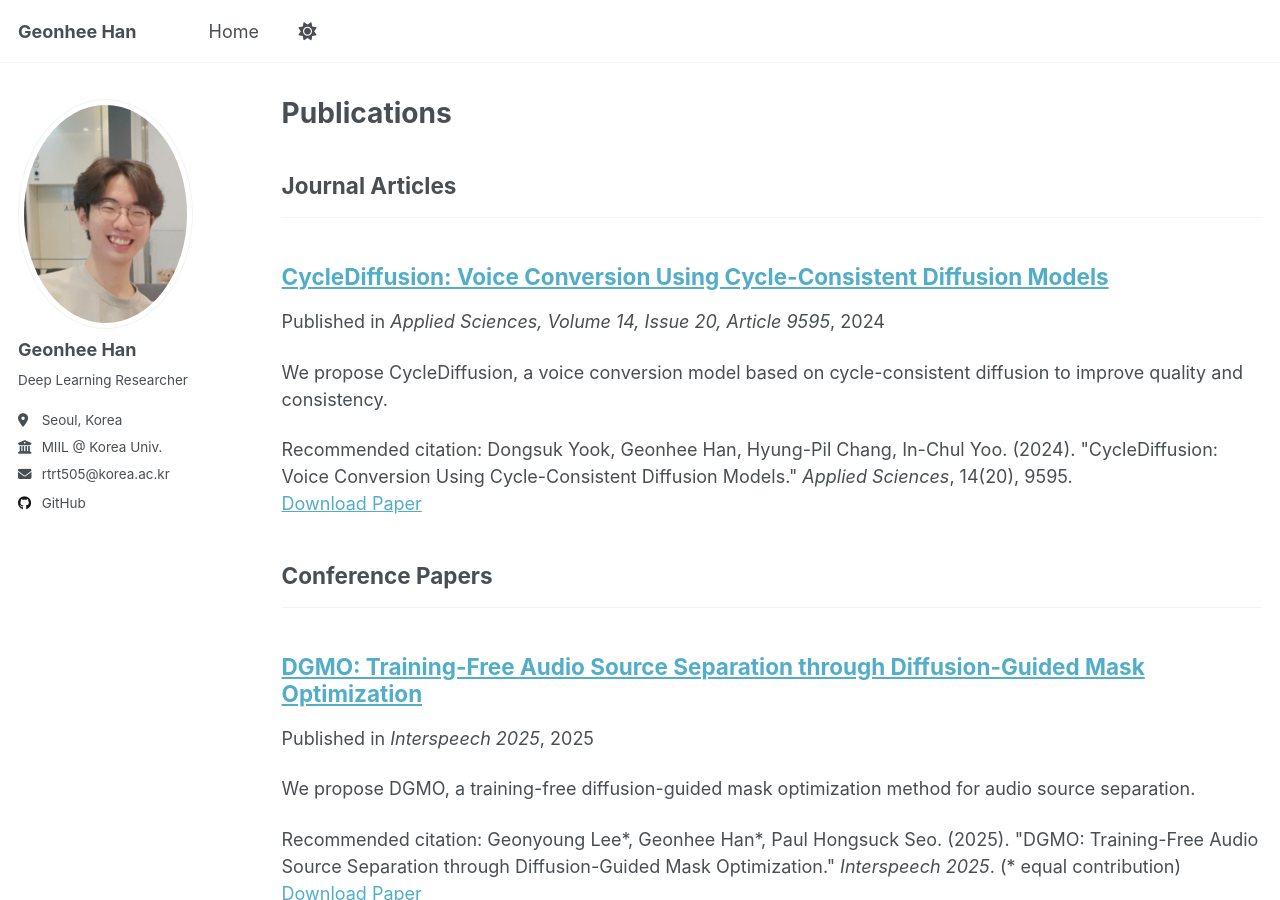
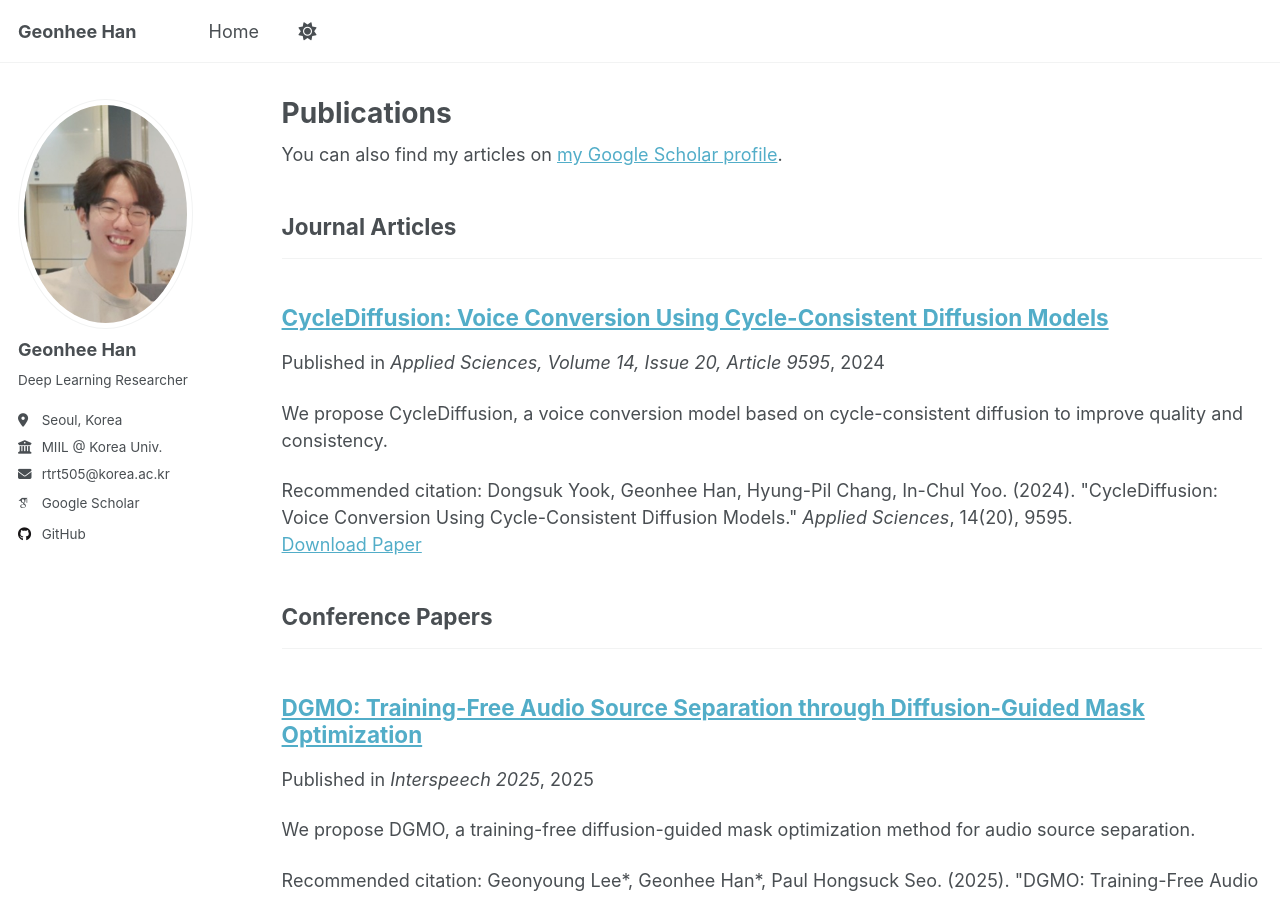
Before and after one commit to chaksseu/chaksseu.github.io, a Jekyll site: the page built from _pages/publications.html, in a window 1280 px wide and 900 px high. Built offline with Jekyll 4.4.1, drawn with Linux system fonts in a browser that asks for light colours; some web fonts are replaced; some of the changed lines change nothing that is shown.

Commit message:
update google scholar

```diff
--- a/_config.yml
+++ b/_config.yml
@@ -17,11 +17,9 @@
   location         : "Seoul, Korea"
   employer         : "MIIL @ Korea Univ."
   email            : "rtrt505@korea.ac.kr"
-  links:
-    - label: "Google Scholar"
-      icon: "ai ai-google-scholar"   # 아이콘이 없으면 아래 2) 참고
-      url: "https://scholar.google.com/citations?gnyFUtAAAAAJ&hl"
+  googlescholar    : "https://scholar.google.com/citations?user=gnyFUtAAAAAJ&hl"
   github           : "chaksseu"
+
 
 # Publication Categories
 publication_category:
```
